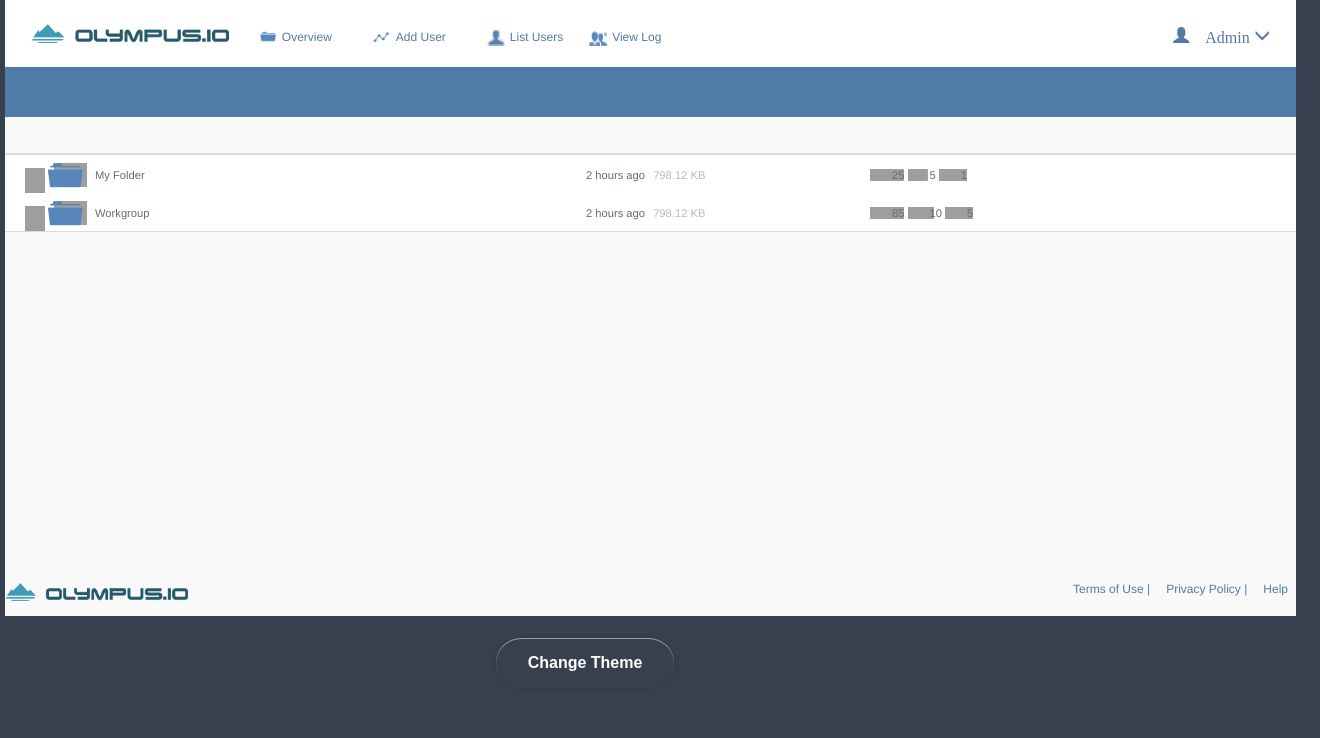
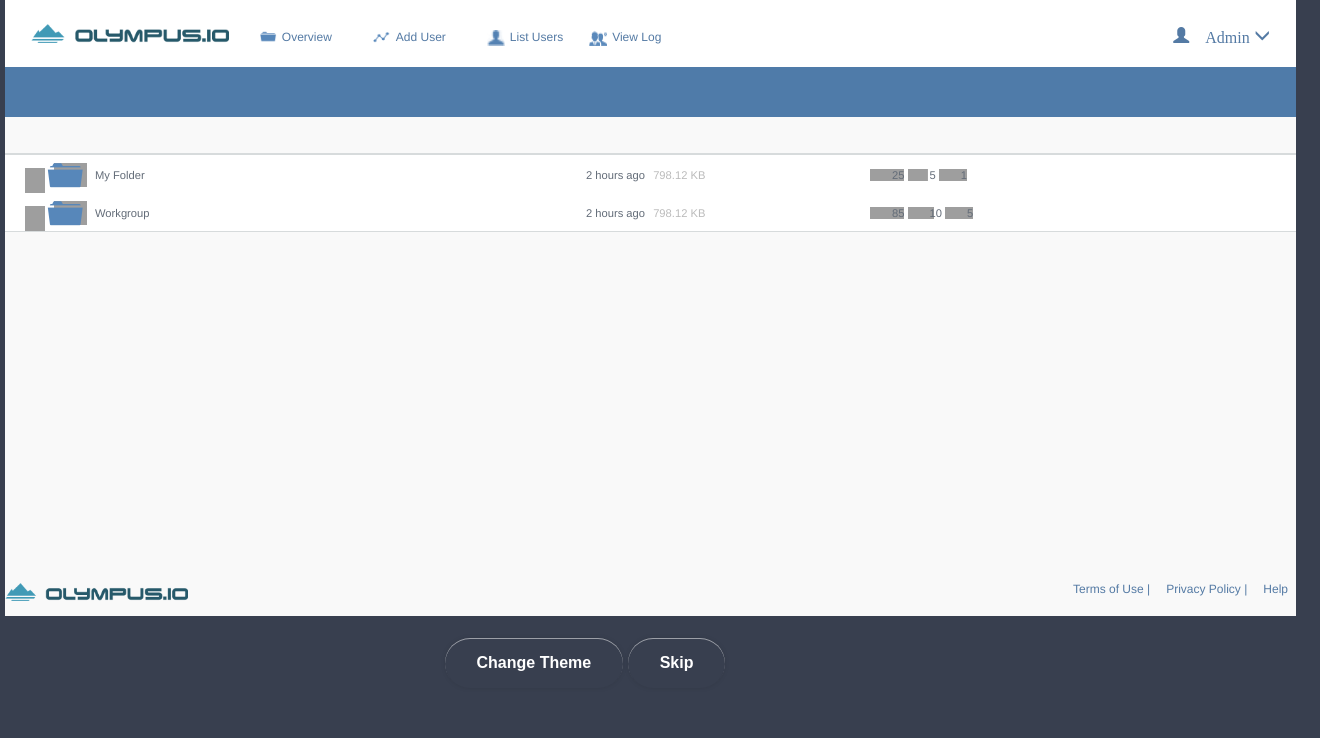
Before and after one commit to deepakpalalcanzar/olympus, a PHP site: page /theme_setup.php in a window 1320 px wide. Shown: the part 19-757 px from the top of the page. Run offline with PHP 8.4, Linux system fonts and the light colour scheme; some libraries are stand-ins or nearby versions; some web fonts are replaced; grey boxes are pictures that could not be loaded.

Commit message:
skip button in theme

```diff
--- a/installer/theme_setup.php
+++ b/installer/theme_setup.php
@@ -326,6 +326,7 @@
 <main class="cd-main-content">
 
     <div href="#0" style="background-color: #383f4f;" class="cd-btn">Change Theme</div>
+    <div href="#0" onclick="window.location.href = 'post.php?action=themesetup'" style="background-color: #383f4f;" class="cd-btn">Skip</div>
     <!-- your content here -->
 </main>
 
```
